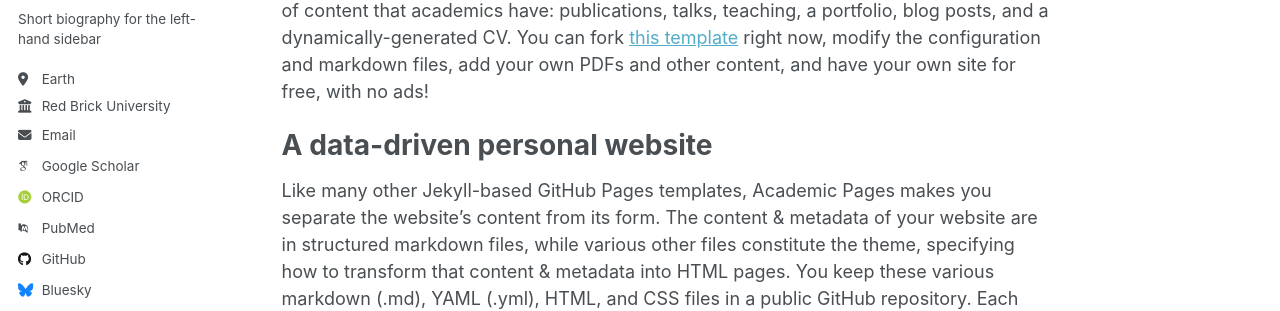
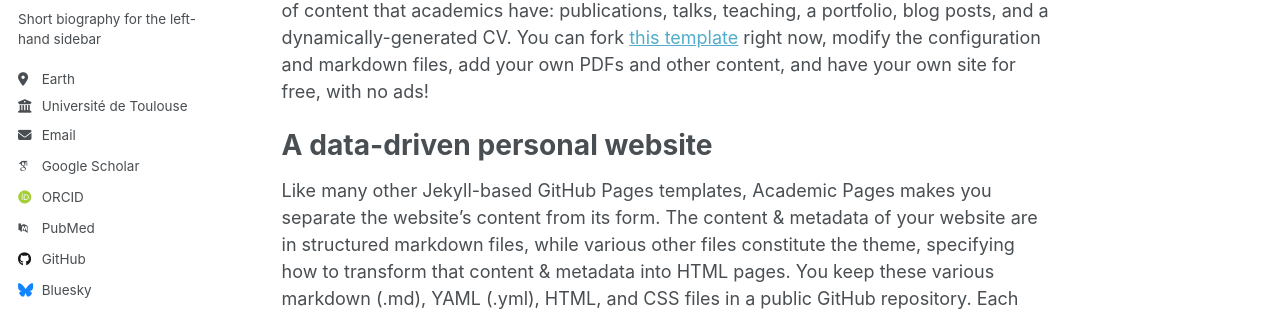
Before and after one commit to AntoineZak7/AntoineZakardjianWebpage, a Jekyll site: the page built from _pages/about.md, in a window 1280 px wide. Shown: the part 307-618 px from the top of the page. Built offline with Jekyll 4.4.1, drawn with Linux system fonts in a browser that asks for light colours; some web fonts are replaced.

Commit message:
Update _config.yml

```diff
--- a/_config.yml
+++ b/_config.yml
@@ -27,9 +27,9 @@ author:
   pronouns         : # example: "she/her"
   bio              : "Short biography for the left-hand sidebar"
   location         : "Earth"
-  employer         : "Red Brick University"
+  employer         : "Université de Toulouse"
   uri              : # URL
-  email            : "none@example.org"
+  email            : "antoine.zakardjian@irap.omp.eu"
 
   # Academic websites
   academia         : # URL
```
